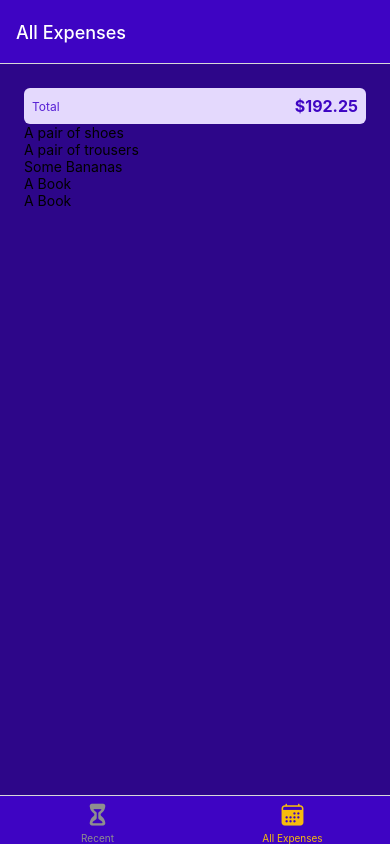
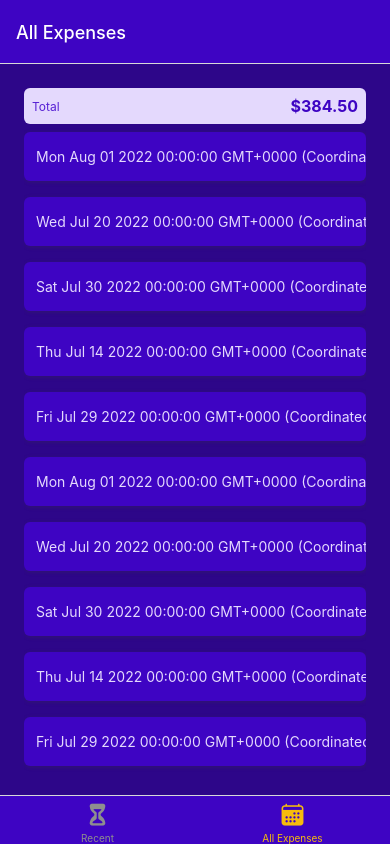
Before and after one commit to KimW1998/ExpenseTrackerApp, a React Native app: screen /AllExpenses in a window 390 px wide. Built offline with nearby package versions, Linux system fonts and the light colour scheme.

Commit message:
created the component for the list items with a bit of styling and added some more dummy items

```diff
--- /dev/null
+++ b/components/ExpensesOutput/ExpensesItem.js
@@ -0,0 +1,57 @@
+import { View, Text, StyleSheet, Pressable } from "react-native";
+import { GlobalStyles } from "../../constants/styles";
+
+function ExpensesItem({desicription, amount, date}) {
+  return (
+   <Pressable>
+    <View style={styles.expenseItem}>
+        <View>
+        <Text style={[styles.textBase, styles.desicription]}>{desicription}</Text>
+        <Text style={styles.textBase}>{date.toString()}</Text>
+        </View>
+        <View style={styles.amountContainer}>
+        <Text style={styles.amount}>{amount}</Text>
+        </View>
+    </View>
+   </Pressable>
+  );
+}
+
+export default ExpensesItem;
+
+const styles = StyleSheet.create({
+    expenseItem: {
+        padding: 12,
+        marginVertical: 8,
+        flexDirection: "row",
+        backgroundColor: GlobalStyles.colors.primary500,
+        justifyContent: "space-between",
+        borderRadius: 6,
+        elevation: 3,
+        shadowColor: GlobalStyles.colors.gray500,
+        shadowRadius: 4,
+        shadowOffset: {width: 1, height: 1},
+        shadowOpacity: 0.4,
+    },
+    textBase: {
+        color: GlobalStyles.colors.primary50,
+    },
+    desicription: {
+        fontSize: 16,
+        marginBottom: 4,
+        fontWeight: "bold",
+    },
+    amountContainer: {
+        paddingHorizontal: 12,
+        paddingVertical: 4,
+        backgroundColor: 'white',
+        justifyContent: 'center',
+        alignItems: 'center',
+        borderRadius: 4,
+    },
+    amount: {
+        color: GlobalStyles.colors.primary500,
+        fontWeight: "bold",
+    }
+
+});
--- a/components/ExpensesOutput/ExpensesList.js
+++ b/components/ExpensesOutput/ExpensesList.js
@@ -1,7 +1,8 @@
 import { View, Text, StyleSheet, FlatList } from "react-native";
+import ExpensesItem from "./ExpensesItem";
 
 function renderExpenseItem(itemData) {
-  return <Text>{itemData.item.description}</Text>;
+  return <ExpensesItem {...itemData.item} />
 }
 
 function ExpensesList({ expenses }) {
--- a/components/ExpensesOutput/ExpensesOutput.js
+++ b/components/ExpensesOutput/ExpensesOutput.js
@@ -34,6 +34,36 @@
         amount: 21.99,
         date: new Date('2022-07-29'),
     },
+    {
+        id: 'e6',
+        description: 'A pair of shoes',
+        amount: 59.99,
+        date: new Date('2022-08-01'),
+    },
+    {
+        id: 'e7',
+        description: 'A pair of trousers',
+        amount: 89.29,
+        date: new Date('2022-07-20'),
+    },
+    {
+        id: 'e8',
+        description: 'Some Bananas',
+        amount: 5.99,
+        date: new Date('2022-07-30'),
+    },
+    {
+        id: 'e9',
+        description: 'A Book',
+        amount: 14.99,
+        date: new Date('2022-07-14'),
+    },
+    {
+        id: 'e10',
+        description: 'A Book',
+        amount: 21.99,
+        date: new Date('2022-07-29'),
+    },
 ]
 
 function ExpensesOutput({ expenses, expensesPeriod }) {
@@ -50,7 +80,9 @@
 const styles = StyleSheet.create({
     container: {
         flex: 1,
-        padding: 24,
+        paddingHorizontal: 24,
+        paddingTop: 24,
+        paddingBottom: 0,
         backgroundColor: GlobalStyles.colors.primary700,
     },
 });
```
